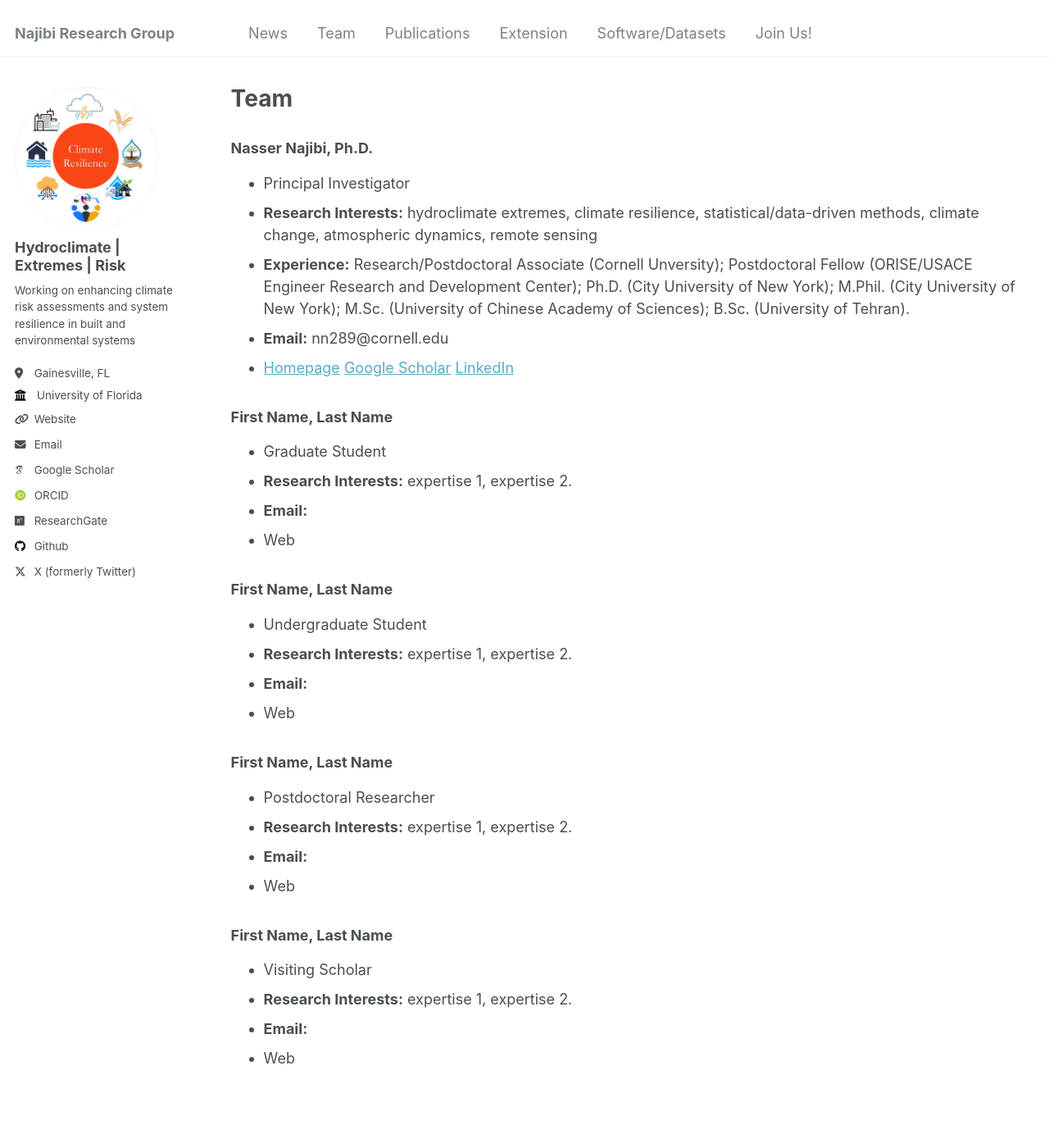
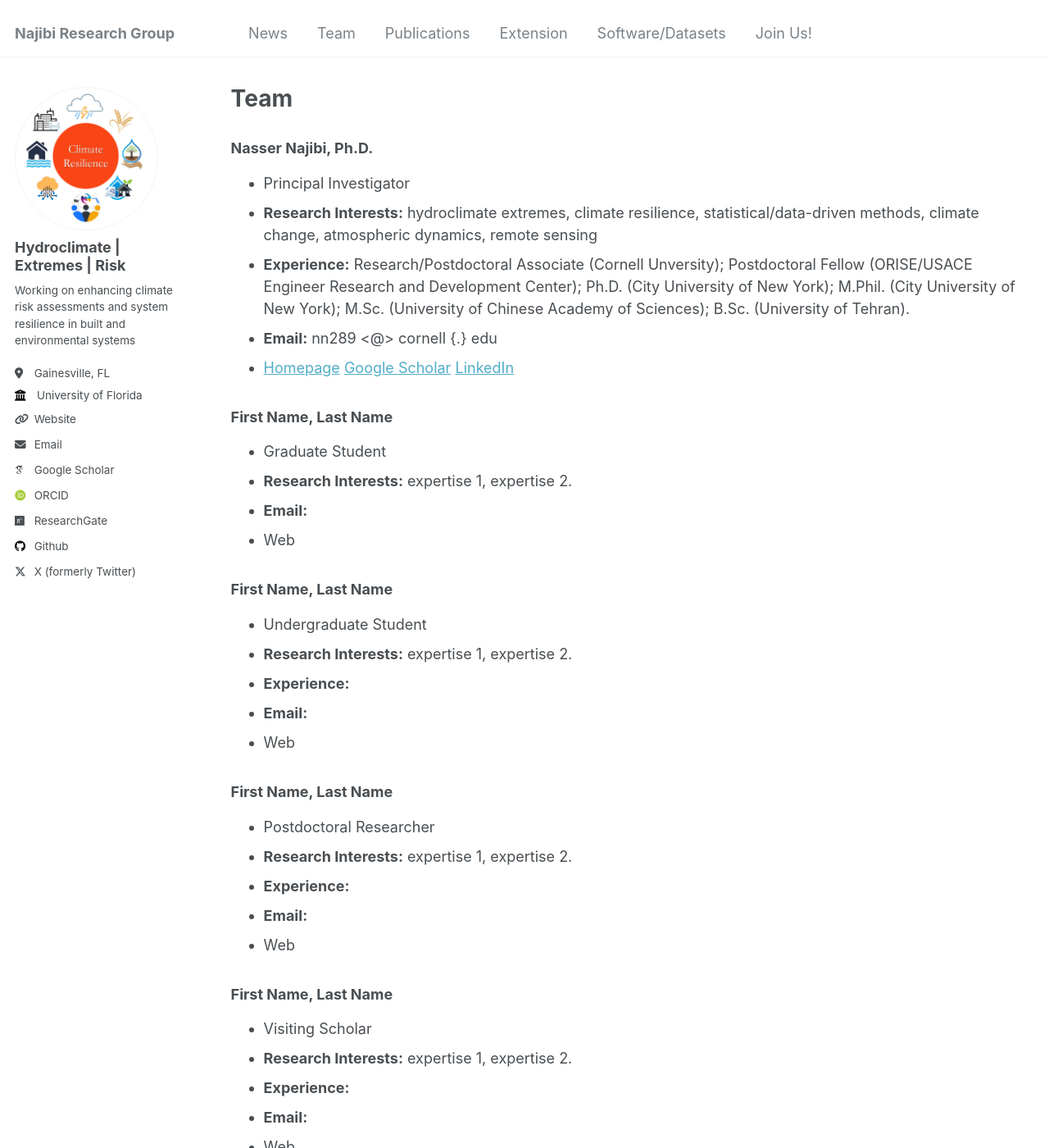
Before and after one commit to nassernajibi/lab, a Jekyll site: the page built from _pages/team.md, in a window 1280 px wide and 1400 px high. Shown: the whole window at 82% size. Built offline with Jekyll 4.4.1, drawn with Linux system fonts in a browser that asks for light colours; some web fonts are replaced.

Commit message:
Update Team

```diff
--- a/_pages/team.md
+++ b/_pages/team.md
@@ -9,7 +9,7 @@ author_profile: true  # Optional, depending on your theme
 - Principal Investigator
 - **Research Interests:** hydroclimate extremes, climate resilience, statistical/data-driven methods, climate change, atmospheric dynamics, remote sensing
 - **Experience:** Research/Postdoctoral Associate (Cornell Unversity); Postdoctoral Fellow (ORISE/USACE Engineer Research and Development Center); Ph.D. (City University of New York); M.Phil. (City University of New York); M.Sc. (University of Chinese Academy of Sciences); B.Sc. (University of Tehran).
-- **Email:** nn289@cornell.edu
+- **Email:** nn289 <@> cornell {.} edu
 - [Homepage](http://www.nassernajibi.com) [Google Scholar](https://scholar.google.com/citations?user=0WHw-1MAAAAJ&hl=en) [LinkedIn](https://www.linkedin.com/in/nassernajibi/)
 
 ### First Name, Last Name
@@ -21,17 +21,20 @@ author_profile: true  # Optional, depending on your theme
 ### First Name, Last Name
 - Undergraduate Student
 - **Research Interests:** expertise 1, expertise 2.
+- **Experience:**
 - **Email:**
 - Web
 
 ### First Name, Last Name
 - Postdoctoral Researcher
 - **Research Interests:** expertise 1, expertise 2.
+- **Experience:**
 - **Email:**
 - Web
 
 ### First Name, Last Name
 - Visiting Scholar
 - **Research Interests:** expertise 1, expertise 2.
+- **Experience:**
 - **Email:**
 - Web
```
